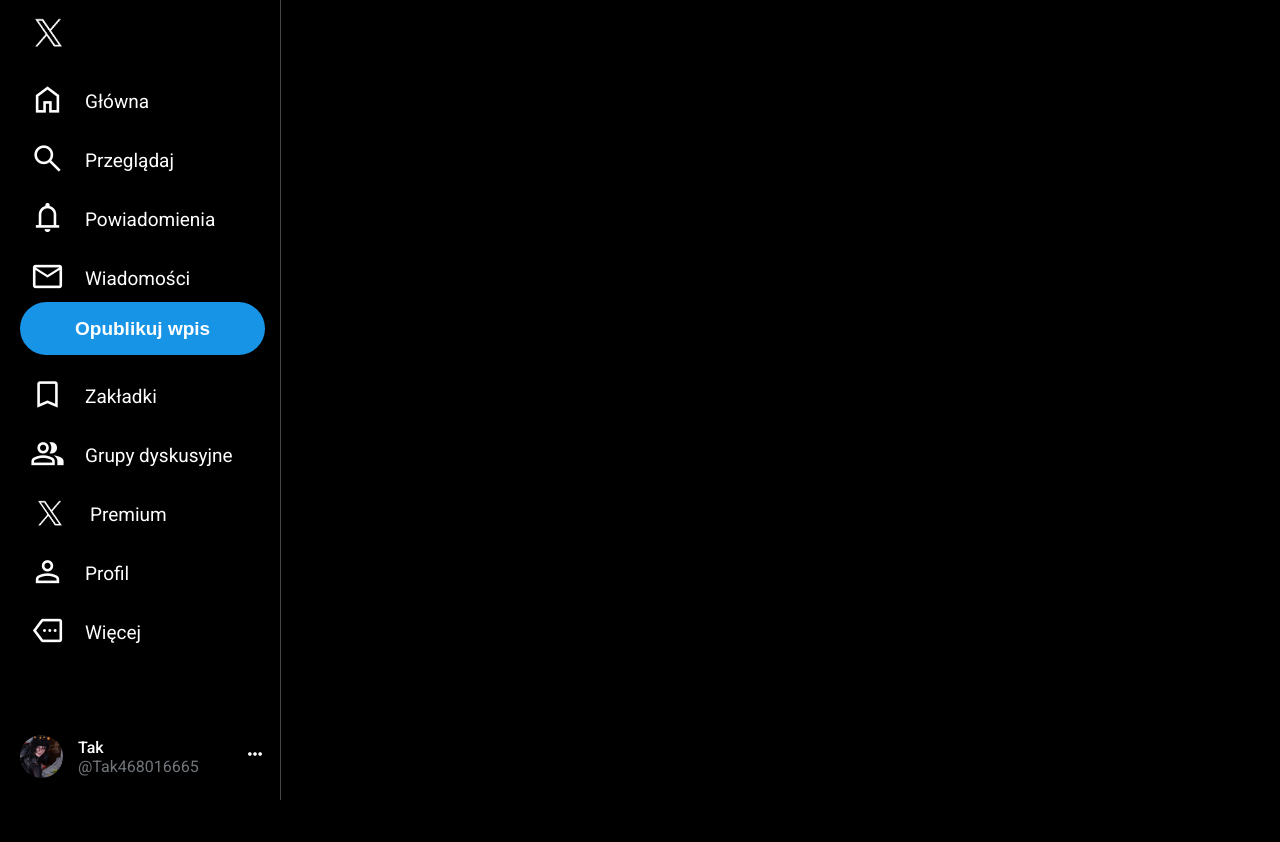
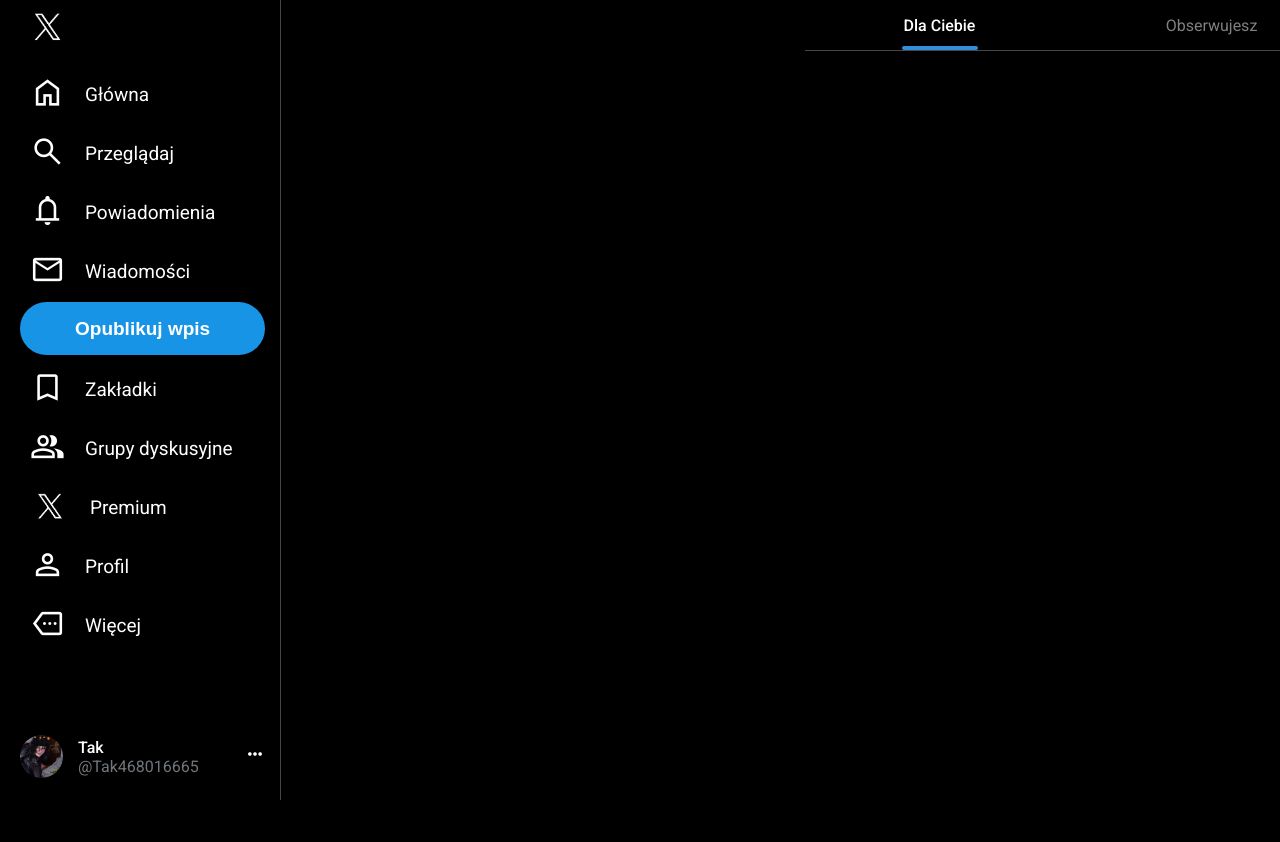
Before and after one commit to Czkafek/Nauka, a PHP site: page /odnowa.html in a window 1280 px wide. Shown: the top 842 px of the page. Run offline with PHP 8.4, Linux system fonts and the light colour scheme; some libraries are stand-ins or nearby versions.

Commit message:
Przed siłką

```diff
--- a/twitter project/left-container.css
+++ b/twitter project/left-container.css
@@ -7,6 +7,7 @@
     border-right-style: solid;
     border-right-width: 1px;
     border-right-color: rgb(70, 70, 70);
+    z-index: 500;
 }
 .top-of-left-side {
     display: flex;
@@ -54,12 +55,11 @@
 }
 .logo-on-top {
     display: flex;
-    padding-top: 5px;
     padding-bottom: 10px;
     padding-left: 1px;
 }
 .logo-img-bigger {
-    width: 45px;
+    width: 43px;
     color: white;
 }
 .logo-img-small {
--- a/twitter project/odnowa.html
+++ b/twitter project/odnowa.html
@@ -108,10 +108,21 @@
             </div>
         </div>
         <div class="right-side-container">
+            <div class="blue-strip"></div>
             <div class="right-side">
                 <div class="middle-container">
                     <div class="middle-header">
-
+                        <div class="dla-ciebie">
+                            <div class="dla-ciebie-text">Dla Ciebie</div>
+                        </div>
+                        <div class="obserwujesz">
+                            <div class="obserwujesz-text">
+                                Obserwujesz
+                            </div>
+                        </div>
+                        <div class="settings">
+                            <span class="material-symbols-outlined">settings</span>
+                        </div>
                     </div>
                     <div class="co-sie-dzieje">
 
--- a/twitter project/right-container.css
+++ b/twitter project/right-container.css
@@ -1,4 +1,78 @@
 .right-side-container {
-    background-color: lightblue;
+    background-color: rgb(0, 185, 246);
     width: 1000px;
+    color: white;
 }
+.blue-strip {
+    position: fixed;
+    background-color: rgb(50, 141, 216);
+    width: 76px;
+    height: 4px;
+    top: 46px;
+    left: 902px;
+    z-index: 500;
+    border-radius: 80px;
+}
+.middle-container {
+    display: flex;
+    flex-direction: column;
+}
+.middle-header {
+    position: fixed;
+    display: flex;
+    flex-direction: row;
+    top: 0px;
+    left: 805px;
+    width: 600px;
+    height: 50px;
+    align-items: center;
+    font-size: 16px;
+    background-color: rgba(0, 0, 0, 0.8);
+    border-right: 1px solid rgb(70, 70, 70);
+    border-bottom: 1px solid rgb(70, 70, 70);
+}
+.dla-ciebie {
+    flex: 1;
+    padding: 15px 15px 15px 15px;
+    transition: background-color 0.2s;
+}
+.dla-ciebie-text {
+    font-weight: 500;
+}
+.dla-ciebie:hover {
+    background-color: rgb(26, 26, 26);
+}
+.obserwujesz {
+    flex: 1;
+    padding: 15px 18px 15px 18px;
+    margin-right: 10px;
+    transition: background-color 0.2s;
+}
+.obserwujesz-text {
+    color: gray;
+}
+.obserwujesz:hover {
+    background-color: rgb(26, 26, 26);
+}
+.settings {
+    padding: 7px 10px 7px 10px;
+    margin-right: 7px;
+    border-radius: 30px;
+    transition: background-color 0.2s;
+}
+.settings span {
+    margin-top: 2px;
+    font-size: 19px;
+}
+.settings:hover {
+    background-color: rgb(26, 26, 26);
+}
+.co-sie-dzieje {
+
+}
+.nowe-wpisy {
+
+}
+.post {
+
+}
```
